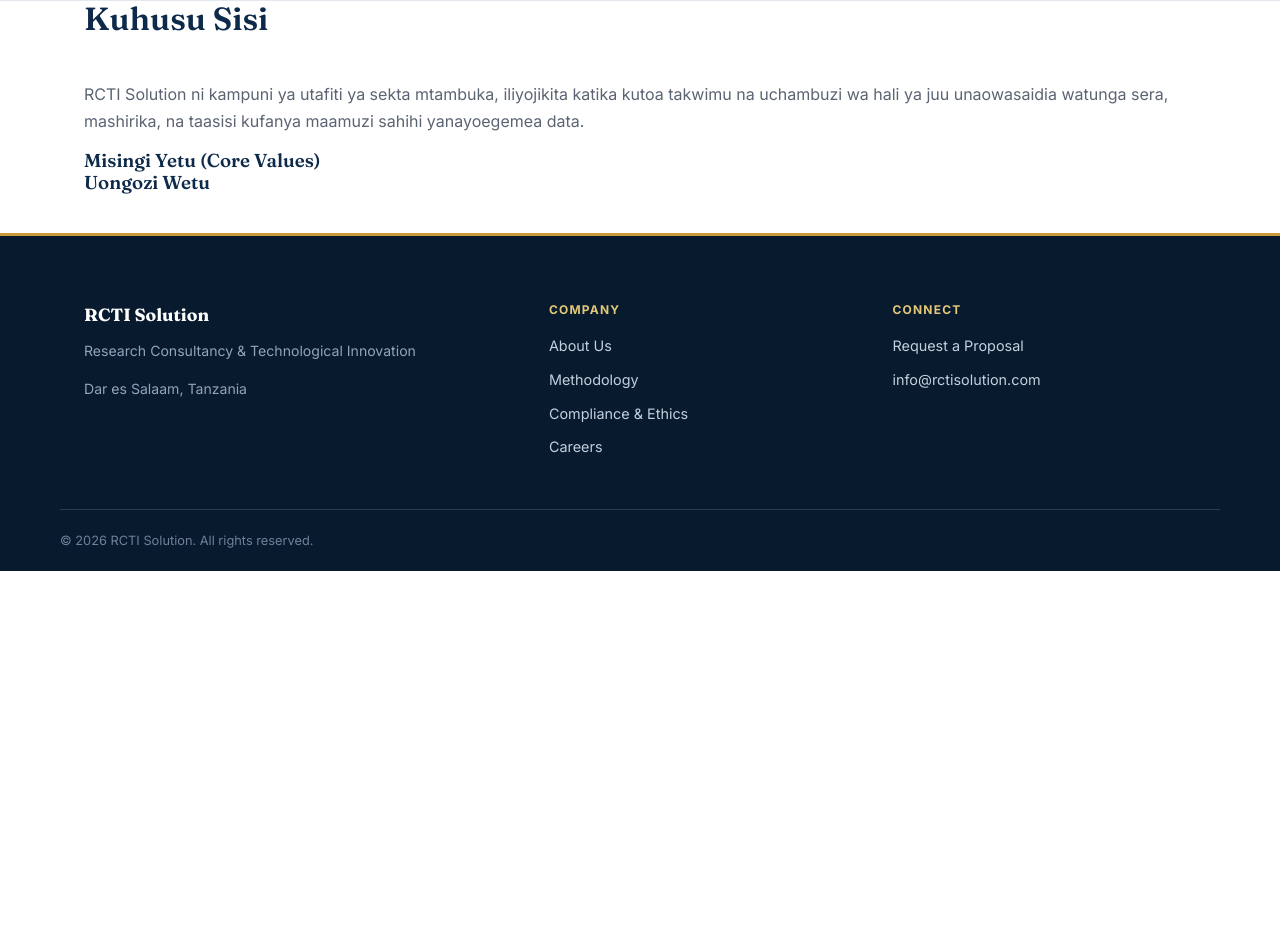
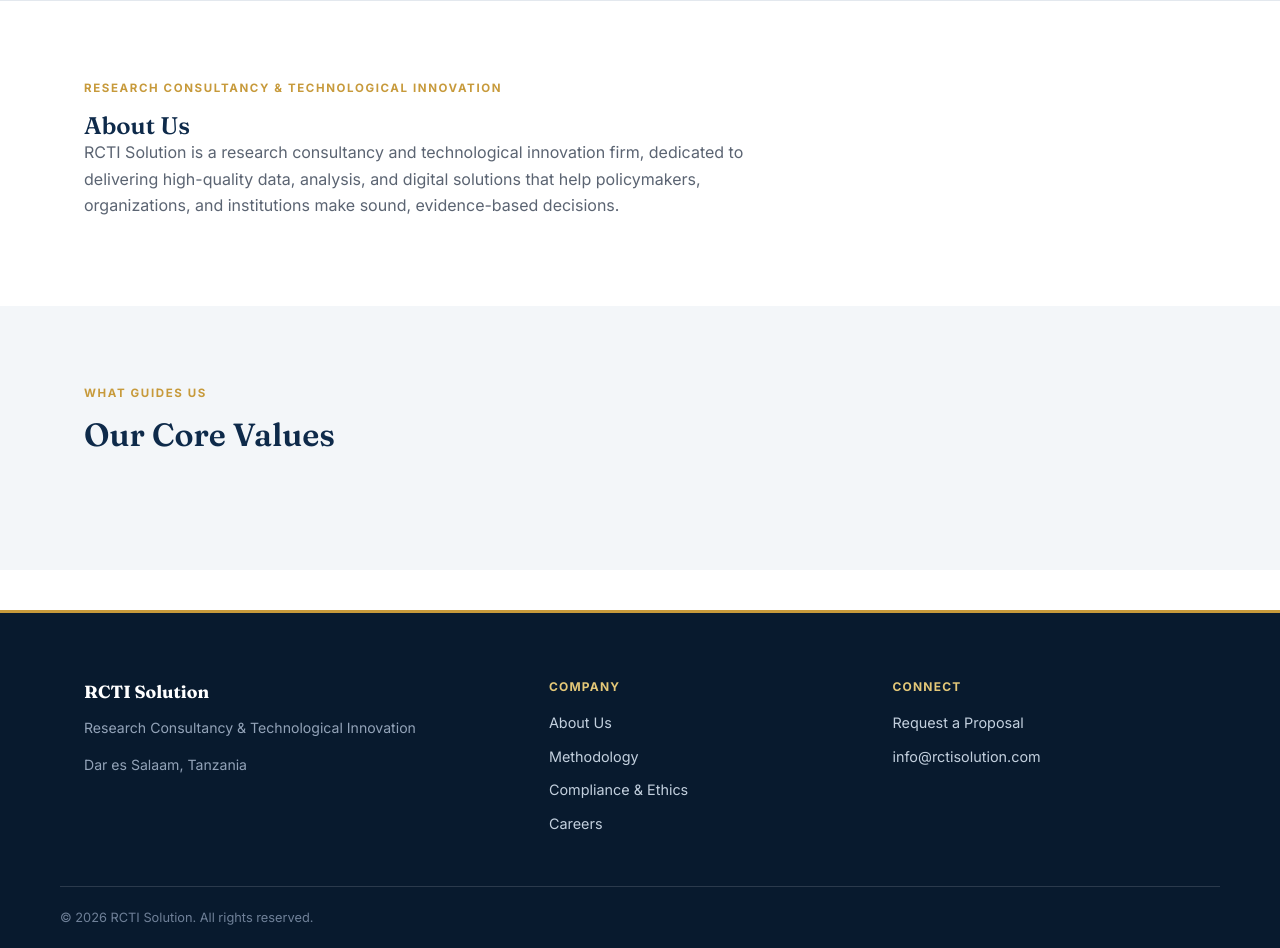
Before and after one commit to elihudi19/Filemon-research-company, a Django app: page /kuhusu-sisi/ in a window 1280 px wide. Shown: the part 101-1049 px from the top of the page. Before the commit the page ends 672 px from the top, so only its background shows below. Run offline with Django 5.2, Linux system fonts and the light colour scheme; data that the repository does not hold is empty.

Commit message:
Enhance multilingual support in about.html
Updated the about page to support multilingual content and improved structure.

```diff
--- a/templates/core/about.html
+++ b/templates/core/about.html
@@ -1,31 +1,61 @@
 {% extends "base.html" %}
-{% block title %}Kuhusu Sisi — {{ COMPANY_NAME }}{% endblock %}
+{% load i18n_extras %}
+{% block title %}{% if LANG == 'en' %}About Us{% else %}Kuhusu Sisi{% endif %} — {{ COMPANY_NAME }}{% endblock %}
 {% block content %}
-<section class="container">
-  <h2 class="section-title">Kuhusu Sisi</h2>
-  <p>{{ COMPANY_NAME }} ni kampuni ya utafiti ya sekta mtambuka, iliyojikita katika kutoa
-  takwimu na uchambuzi wa hali ya juu unaowasaidia watunga sera, mashirika, na taasisi
-  kufanya maamuzi sahihi yanayoegemea data.</p>
+<section class="block">
+  <div class="container">
+    <span class="eyebrow">{{ COMPANY_TAGLINE }}</span>
+    <h2>{% if LANG == 'en' %}About Us{% else %}Kuhusu Sisi{% endif %}</h2>
+    <p style="max-width:720px;">
+      {% if LANG == 'en' %}
+        {{ COMPANY_NAME }} is a research consultancy and technological innovation
+        firm, dedicated to delivering high-quality data, analysis, and digital
+        solutions that help policymakers, organizations, and institutions make
+        sound, evidence-based decisions.
+      {% else %}
+        {{ COMPANY_NAME }} ni kampuni ya ushauri wa kitafiti na ubunifu wa
+        kiteknolojia, iliyojikita katika kutoa takwimu, uchambuzi, na masuluhisho
+        ya kidijitali ya hali ya juu yanayowasaidia watunga sera, mashirika, na
+        taasisi kufanya maamuzi sahihi yanayoegemea data.
+      {% endif %}
+    </p>
+  </div>
+</section>
 
-  <h3>Misingi Yetu (Core Values)</h3>
+<section class="block section-alt">
+  <div class="container">
+    <div class="section-head">
+      <span class="eyebrow">{% if LANG == 'en' %}What Guides Us{% else %}Kinachotuongoza{% endif %}</span>
+      <h2>{% if LANG == 'en' %}Our Core Values{% else %}Misingi Yetu{% endif %}</h2>
+    </div>
     <div class="card-grid">
       {% for value in core_values %}
         <div class="card">
-        <h3>{{ value.title_en }}</h3>
-        <p>{{ value.description_en }}</p>
+          <h3>{% lfield value "title" %}</h3>
+          <p>{% lfield value "description" %}</p>
         </div>
       {% endfor %}
     </div>
+  </div>
+</section>
 
-  <h3>Uongozi Wetu</h3>
+{% if team %}
+<section class="block">
+  <div class="container">
+    <div class="section-head">
+      <span class="eyebrow">{% if LANG == 'en' %}Our People{% else %}Watu Wetu{% endif %}</span>
+      <h2>{% if LANG == 'en' %}Leadership{% else %}Uongozi Wetu{% endif %}</h2>
+    </div>
     <div class="card-grid">
       {% for member in team %}
         <div class="card">
           <h3>{{ member.full_name }}</h3>
-        <p><em>{{ member.role_en }}</em></p>
-        <p>{{ member.bio_en|truncatewords:25 }}</p>
+          <p><em>{% lfield member "role" %}</em></p>
+          <p>{% lfield member "bio" as bio_text %}{{ bio_text|truncatewords:25 }}</p>
         </div>
       {% endfor %}
     </div>
+  </div>
 </section>
+{% endif %}
 {% endblock %}
```
Lines whose indentation alone changed are shown as unchanged.
